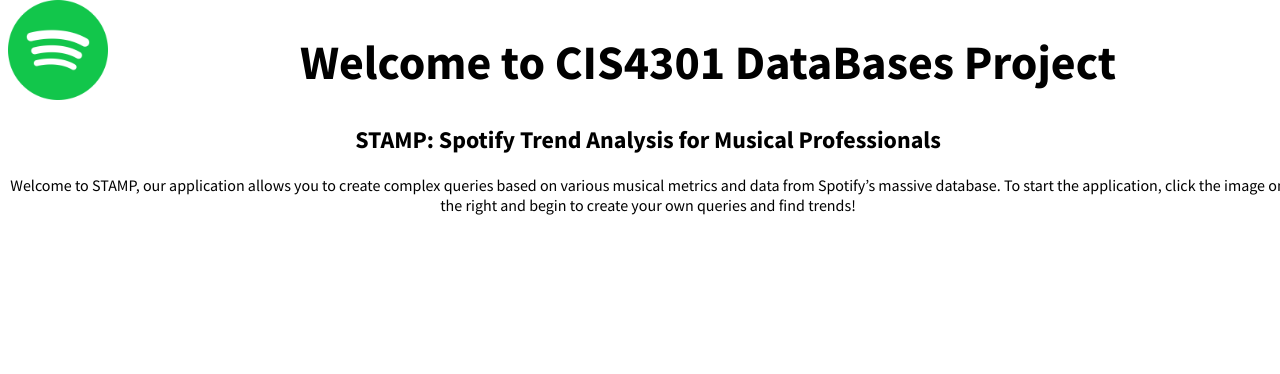
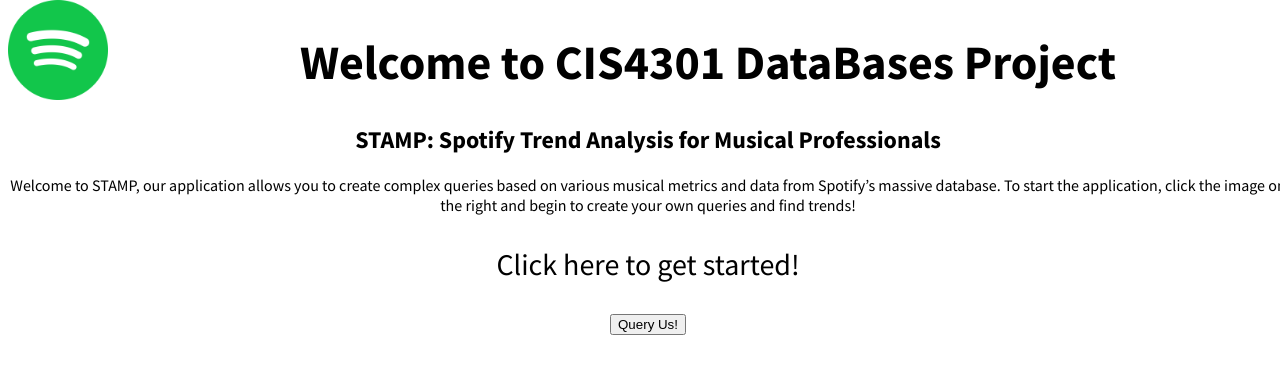
Before and after one commit to sidney888/spotify-dbms, a React (Create React App) app: page / in a window 1280 px wide. Shown: the top 374 px of the page. Built offline with nearby package versions, Linux system fonts and the light colour scheme; the HTML template or start-up script is replaced by a standard one.

Commit message:
More updates and a basic button!

```diff
--- a/src/App.css
+++ b/src/App.css
@@ -14,3 +14,7 @@
   margin-left: 120px;
   font-size: 48px;
 }
+
+.getstarted{
+  font-size: 30px;
+}
--- a/src/App.js
+++ b/src/App.js
@@ -2,6 +2,8 @@
 import logo from './assets/spotify.png';
 import './App.css';
 import './styles.css';
+import Button from './Button';
+
 class App extends Component {
   render() {
     return (
@@ -10,8 +12,9 @@
         <h1 className="welcome-message">Welcome to CIS4301 DataBases Project</h1>
         <h2 className= "stampdef"> STAMP: Spotify Trend Analysis for Musical Professionals</h2>
         <p className = "welcome- paragraph"> Welcome to STAMP, our application allows you to create complex queries based on various musical metrics and data from Spotify’s massive database. To start the application, click the image on the right and begin to create your own queries and find trends!
-
         </p>
+        <p className = "getstarted">Click here to get started!</p>
+        <button type="button">Query Us!</button>
       </div>
 
     );
--- /dev/null
+++ b/src/Button.js
@@ -0,0 +1,9 @@
+export default function MyComponent() {
+    return (
+      <div>
+        <a href="/posts">
+          <button>Posts</button>
+        </a>
+      </div>
+    );
+  }
```
